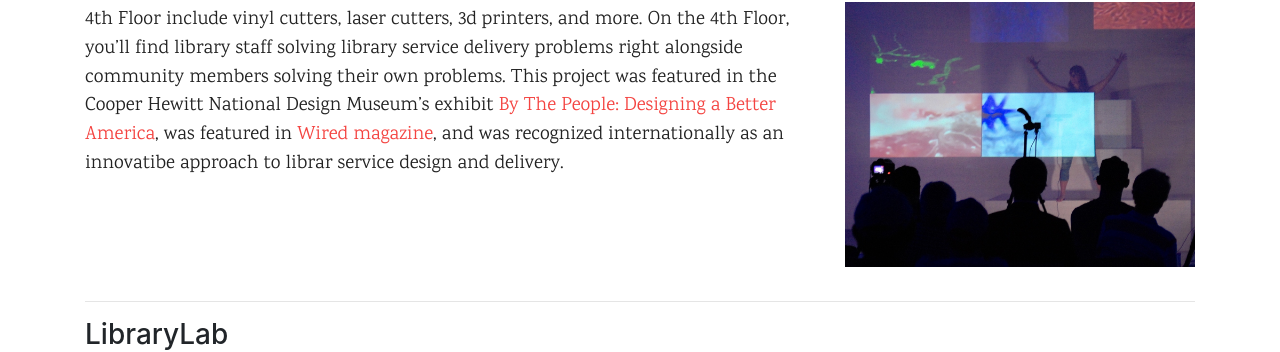
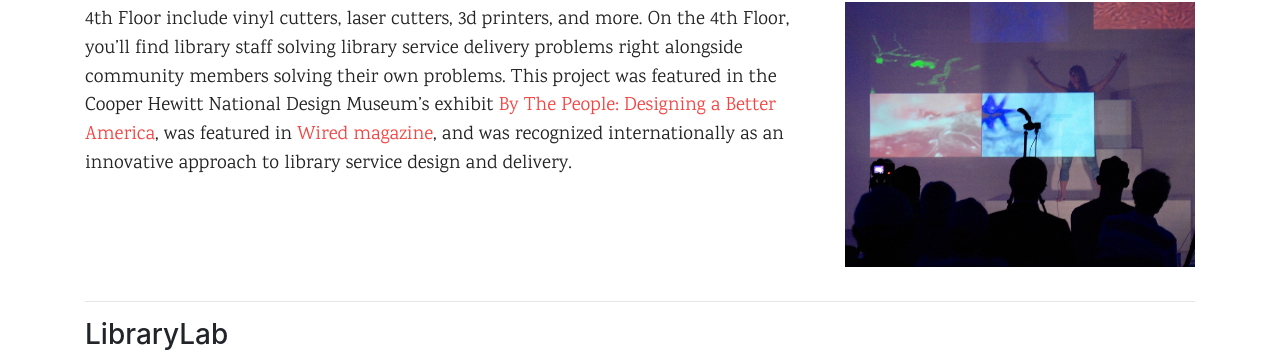
Before and after one commit to natehill/natehill.github.io, a Jekyll site: the page built from pages/projects.html, in a window 1280 px wide and 900 px high, scrolled down 1088 px. Shown: the part 139-491 px from the top of the window. Built offline with Jekyll 4.4.1, drawn with Linux system fonts in a browser that asks for light colours; nearby versions of some CDN libraries.

Commit message:
updated projects language

```diff
--- a/pages/projects.html
+++ b/pages/projects.html
@@ -30,7 +30,7 @@ permalink: /projects/
     <div class="col-8">
       <p>Formerly an abandoned attic, the more than 12,000 square foot <a href="https://www.flickr.com/photos/chattlibrary/sets/72157631269756074/">4th Floor</a> of the dowtown library in Chattanooga, Tennessee is now a public laboratory and educational facility with a focus on information, design, technology, and the applied arts. While traditional library spaces support the consumption of knowledge by offering access to media, the 4th floor is unique because it supports the production, connection, and sharing of knowledge by offering access to tools and instruction.
 
-Tools available on the 4th Floor include vinyl cutters, laser cutters, 3d printers, and more. On the 4th Floor, you’ll find library staff solving library service delivery problems right alongside community members solving their own problems. This project was featured in the Cooper Hewitt National Design Museum’s exhibit <a href="https://www.cooperhewitt.org/channel/by-the-people/">By The People: Designing a Better America</a>, was featured in <a href="https://www.wired.com/2014/09/makerspace/">Wired magazine</a>, and was recognized internationally as an innovatibe approach to librar service design and delivery.
+Tools available on the 4th Floor include vinyl cutters, laser cutters, 3d printers, and more. On the 4th Floor, you’ll find library staff solving library service delivery problems right alongside community members solving their own problems. This project was featured in the Cooper Hewitt National Design Museum’s exhibit <a href="https://www.cooperhewitt.org/channel/by-the-people/">By The People: Designing a Better America</a>, was featured in <a href="https://www.wired.com/2014/09/makerspace/">Wired magazine</a>, and was recognized internationally as an innovative approach to library service design and delivery.
 
   </div>
     <div class="col-4">
```
